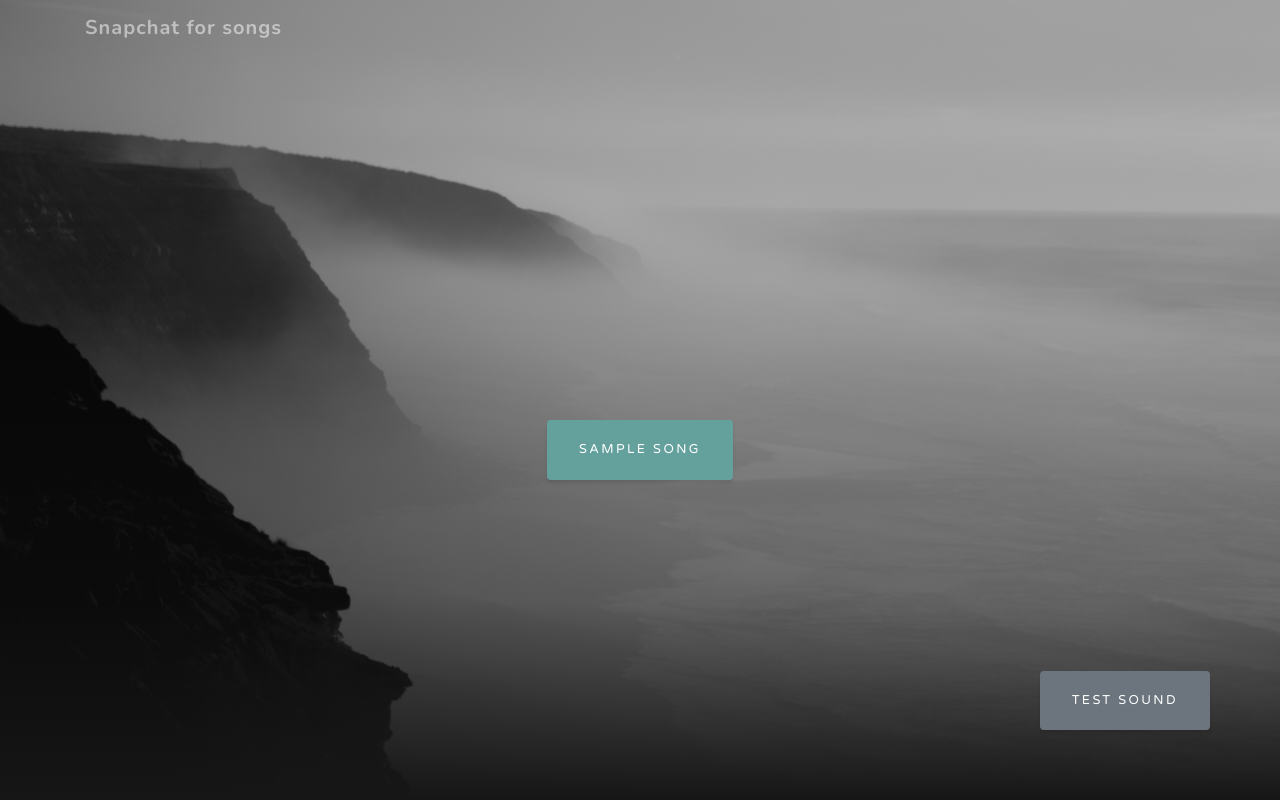
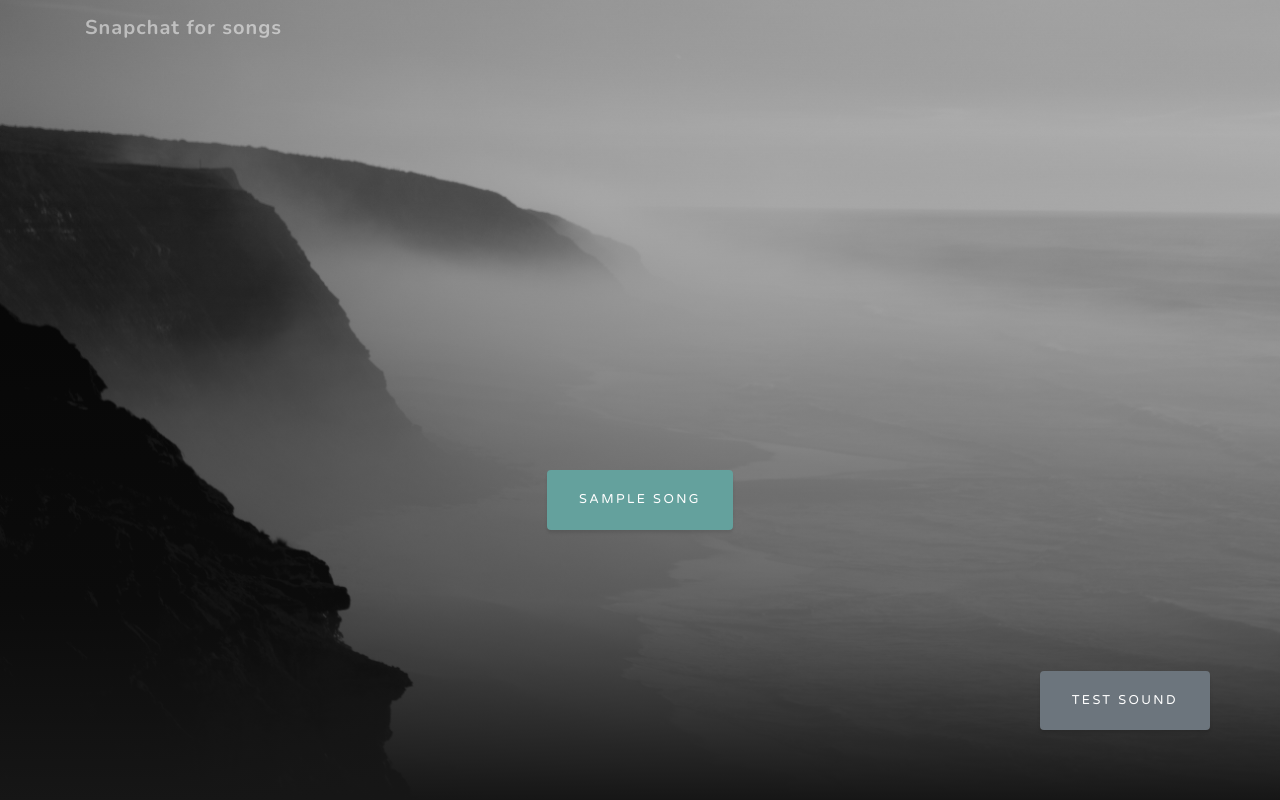
Before and after one commit to Cheetar/song_snapchat, a Django app: template web/app/song_snapchat/templates/snapchat/snap.html in a window 1280 px wide. Run offline with Django 3.2, Linux system fonts and the light colour scheme; the template is opened without the code that fills it: most values are stand-ins (such as "Sample title", 1, 10 or a date in 2020); parts of the project's set-up code (start-up, migrations or seed data) failed here and were passed over; some libraries are stand-ins or nearby versions.

Commit message:
Added margin of 100px between song tiles and top of the page

```diff
--- a/web/app/song_snapchat/static/snapchat/css/custom.css
+++ b/web/app/song_snapchat/static/snapchat/css/custom.css
@@ -7,8 +7,8 @@ body {
 }
 
 .song-tiles-container{
-  margin-top: 100px;
   position: relative;
+  top: 100px;
 }
 
 .gramophone-image{
```
